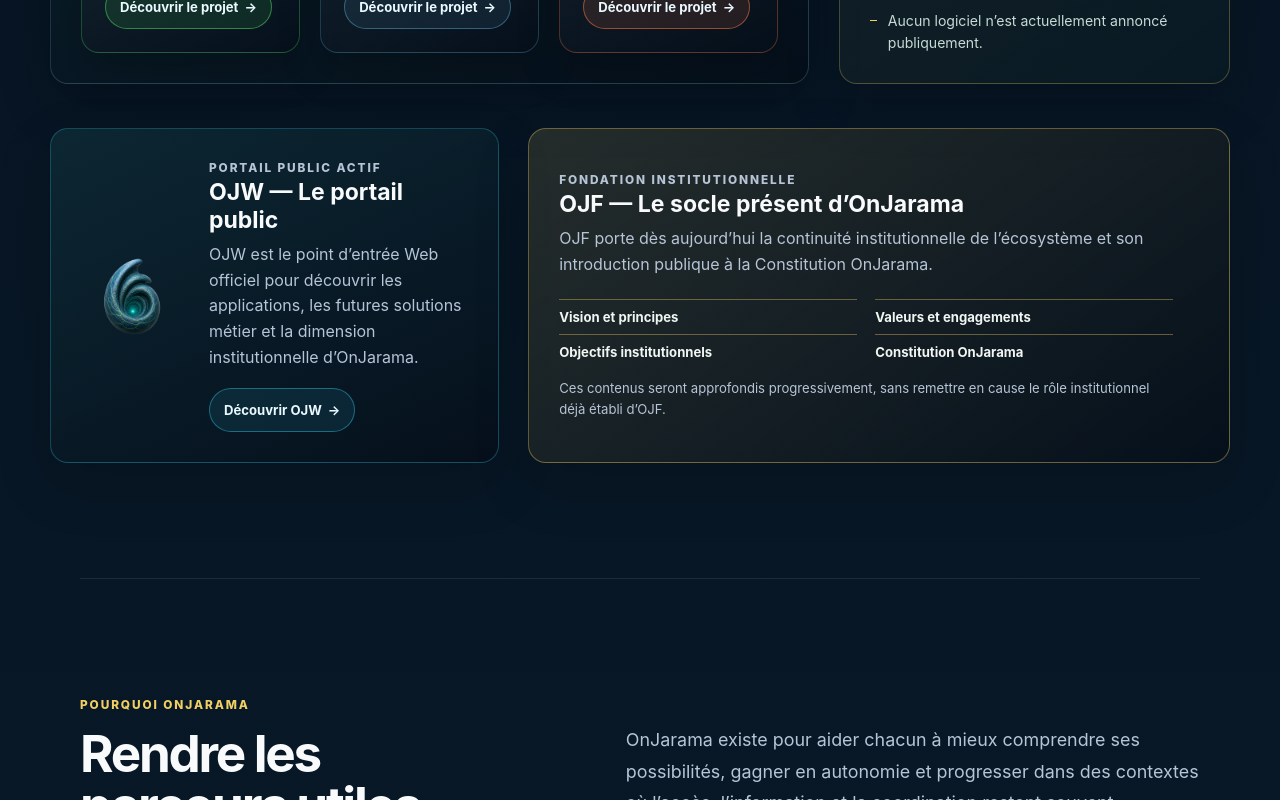
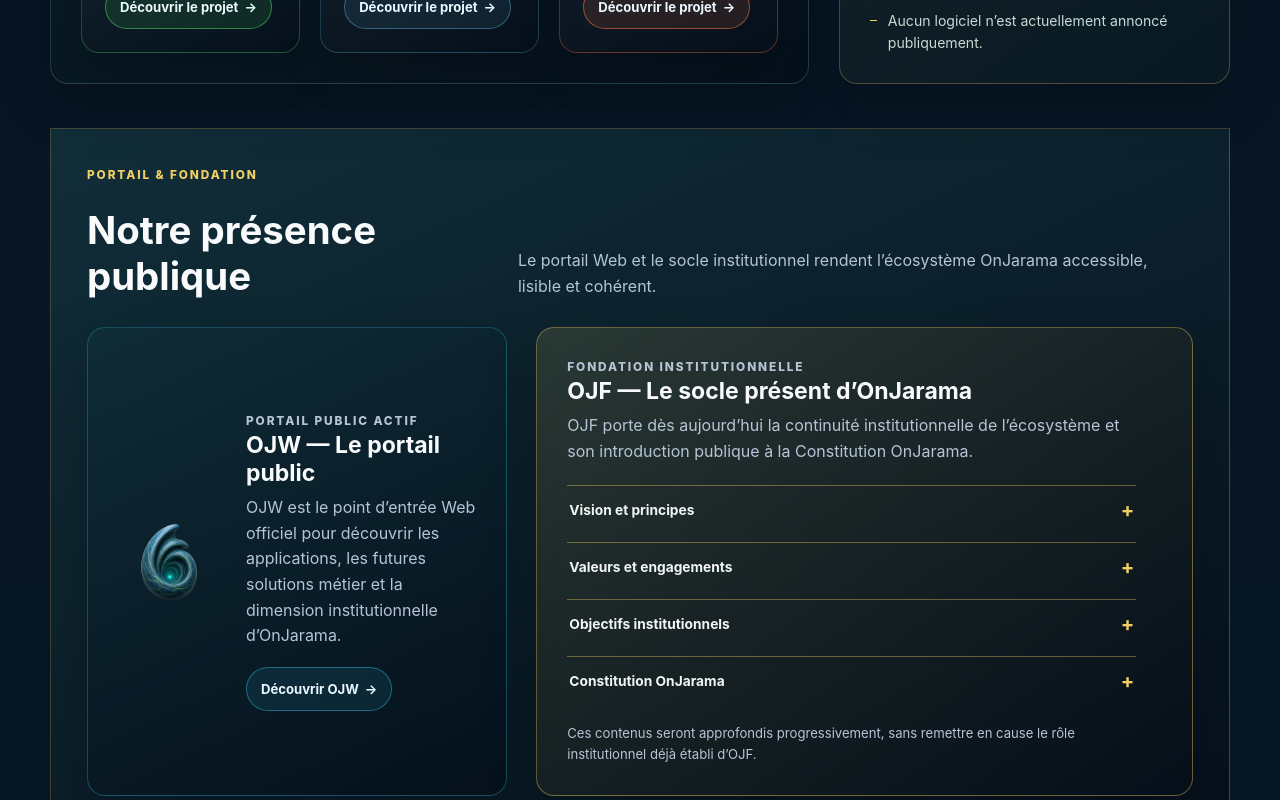
Before and after one commit to salomondiallo/OnJarama-Web, a React (Vite) app: page / in a window 1280 px wide. Shown: the part 1420-2220 px from the top of the page. Built offline with nearby package versions, Linux system fonts and the light colour scheme.

Commit message:
feat(web): unify public portal and foundation presence

```diff
--- a/package.json
+++ b/package.json
@@ -10,6 +10,7 @@
     "test:ojw:ecosystem-03-a": "node scripts/architecture/ojw-ecosystem-03-a-entity-taxonomy.test.mjs",
     "test:ojw:ecosystem-03-b": "node scripts/architecture/ojw-ecosystem-03-b-home-recomposition.test.mjs",
     "test:ojw:home-04-a": "node scripts/architecture/ojw-home-04-a-institutional-uplift.test.mjs",
+    "test:ojw:home-foundation-ux-01": "node scripts/architecture/ojw-home-foundation-ux-01.test.mjs",
     "test:ojw:public-pages-05-a1": "node scripts/architecture/ojw-public-pages-05-a1-ojw-portal-reconciliation.test.mjs",
     "test:ojw:public-pages-05-a2-a": "node scripts/architecture/ojw-public-pages-05-a2-a-availability-contract.test.mjs",
     "test:ojw:public-pages-05-a2-b": "node scripts/architecture/ojw-public-pages-05-a2-b-oja-showcase.test.mjs",
--- a/src/sections/EcosystemSection.tsx
+++ b/src/sections/EcosystemSection.tsx
@@ -1,3 +1,4 @@
+import { useState } from "react";
 import { foundationEntity, publicApplications, publicSoftware, webPortalEntity } from "../data/ecosystem";
 
 const APPLICATION_PRESENTATION: Record<string, string> = {
@@ -6,7 +7,32 @@ const APPLICATION_PRESENTATION: Record<string, string> = {
   "ojcs-connect": "ojcs",
 };
 
+const FOUNDATION_DISCLOSURES = [
+  {
+    id: "vision",
+    label: "Vision et principes",
+    content: "OJF porte la vision et les principes qui donnent une continuité institutionnelle aux initiatives OnJarama.",
+  },
+  {
+    id: "values",
+    label: "Valeurs et engagements",
+    content: "Cette section sera approfondie progressivement.",
+  },
+  {
+    id: "objectives",
+    label: "Objectifs institutionnels",
+    content: "Cette section sera approfondie progressivement.",
+  },
+  {
+    id: "constitution",
+    label: "Constitution OnJarama",
+    content: "OJF porte l’introduction publique à la Constitution OnJarama. Cette section sera approfondie progressivement.",
+  },
+] as const;
+
 export function EcosystemSection() {
+  const [openFoundationDisclosure, setOpenFoundationDisclosure] = useState<string | null>(null);
+
   return (
     <section id="ecosystem-projects" className="section ecosystem-section" aria-labelledby="ecosystem-projects-title">
       <div className="section-heading ecosystem-section__heading">
@@ -66,12 +92,18 @@ export function EcosystemSection() {
         </section>
       </div>
 
+      <section className="ecosystem-public-presence" aria-labelledby="public-presence-title">
+        <div className="ecosystem-public-presence__heading">
+          <p className="section-kicker">Portail &amp; Fondation</p>
+          <h3 id="public-presence-title">Notre présence publique</h3>
+          <p>Le portail Web et le socle institutionnel rendent l’écosystème OnJarama accessible, lisible et cohérent.</p>
+        </div>
         <div className="ecosystem-roles">
           <article className="ecosystem-role ecosystem-role--portal">
             <div className="ecosystem-role__emblem"><img src={webPortalEntity.emblem} alt={webPortalEntity.emblemAlt} width="1024" height="1024" /></div>
             <div className="ecosystem-role__content">
               <p className="section-kicker">Portail public actif</p>
-            <h3>OJW — Le portail public</h3>
+              <h4>OJW — Le portail public</h4>
               <p>OJW est le point d’entrée Web officiel pour découvrir les applications, les futures solutions métier et la dimension institutionnelle d’OnJarama.</p>
               <a className="ecosystem-role__link" href={webPortalEntity.publicPagePath}>Découvrir OJW <span aria-hidden="true">→</span></a>
             </div>
@@ -79,15 +111,34 @@ export function EcosystemSection() {
           <article className="ecosystem-role ecosystem-role--foundation">
             <div className="ecosystem-role__content">
               <p className="section-kicker">Fondation institutionnelle</p>
-            <h3>{foundationEntity.acronym} — Le socle présent d’OnJarama</h3>
+              <h4>{foundationEntity.acronym} — Le socle présent d’OnJarama</h4>
               <p>OJF porte dès aujourd’hui la continuité institutionnelle de l’écosystème et son introduction publique à la Constitution OnJarama.</p>
-            <ul className="ecosystem-foundation-pillars">
-              <li>Vision et principes</li><li>Valeurs et engagements</li><li>Objectifs institutionnels</li><li>Constitution OnJarama</li>
-            </ul>
+              <div className="ecosystem-foundation-disclosures">
+                {FOUNDATION_DISCLOSURES.map((item) => {
+                  const isOpen = openFoundationDisclosure === item.id;
+                  const panelId = `foundation-${item.id}-panel`;
+                  return (
+                    <div className={`ecosystem-foundation-disclosure${isOpen ? " is-open" : ""}`} key={item.id}>
+                      <button
+                        type="button"
+                        aria-expanded={isOpen}
+                        aria-controls={panelId}
+                        onClick={() => setOpenFoundationDisclosure(isOpen ? null : item.id)}
+                      >
+                        <span>{item.label}</span><span aria-hidden="true">{isOpen ? "−" : "+"}</span>
+                      </button>
+                      <div id={panelId} hidden={!isOpen} className="ecosystem-foundation-disclosure__panel">
+                        <p>{item.content}</p>
+                      </div>
+                    </div>
+                  );
+                })}
+              </div>
               <p className="ecosystem-role__note">Ces contenus seront approfondis progressivement, sans remettre en cause le rôle institutionnel déjà établi d’OJF.</p>
             </div>
           </article>
         </div>
       </section>
+    </section>
   );
 }
--- a/src/styles/cards.css
+++ b/src/styles/cards.css
@@ -139,26 +139,40 @@
 .ecosystem-software-editorial li{position:relative;padding-left:18px;color:#c7dad4;font-size:.88rem;line-height:1.55}
 .ecosystem-software-editorial li::before{position:absolute;left:0;top:.7em;width:7px;height:1px;background:var(--oj-gold);content:""}
 
-.ecosystem-roles { display: grid; grid-template-columns: minmax(0,.78fr) minmax(0,1.22fr); gap: clamp(18px, 2.3vw, 30px); margin-top: clamp(24px, 3.5vw, 44px); }
+.ecosystem-public-presence{margin-top:clamp(24px,3.5vw,44px);border:1px solid rgba(242,207,99,.24);border-radius:var(--oj-radius-lg);padding:clamp(20px,3vw,36px);background:linear-gradient(155deg,rgba(19,51,61,.84),rgba(5,15,26,.9))}
+.ecosystem-public-presence__heading{display:grid;grid-template-columns:minmax(0,.72fr) minmax(0,1.28fr);gap:10px clamp(24px,4vw,64px);align-items:end;margin-bottom:clamp(18px,2.5vw,28px)}
+.ecosystem-public-presence__heading .section-kicker{grid-column:1/-1}
+.ecosystem-public-presence__heading h3{margin:0;font-size:clamp(1.65rem,3vw,2.55rem)}
+.ecosystem-public-presence__heading>p:last-child{margin:0;color:var(--oj-muted);line-height:1.65}
+.ecosystem-roles { display: grid; grid-template-columns: minmax(0,.78fr) minmax(0,1.22fr); gap: clamp(18px, 2.3vw, 30px); }
 .ecosystem-role { display: grid; grid-template-columns: auto minmax(0, 1fr); gap: clamp(18px, 2vw, 28px); align-items: center; padding: clamp(20px, 2.5vw, 30px); }
 .ecosystem-role--portal { --ecosystem-accent: 41, 167, 193; border-color: rgba(41, 167, 193, .36); }
 .ecosystem-role--foundation { border-color: rgba(242, 207, 99, .38); background: linear-gradient(145deg, rgba(242, 207, 99, .13), rgba(5, 15, 26, .86)); }
 .ecosystem-role__emblem { width: clamp(86px, 8vw, 112px); aspect-ratio: 1; }
 .ecosystem-role__eyebrow { margin: 0 0 6px; color: #f2cf63; font-size: .71rem; font-weight: 800; letter-spacing: .11em; text-transform: uppercase; }
-.ecosystem-role h3 { margin: 0 0 8px; font-size: clamp(1.2rem, 1.8vw, 1.55rem); }
+.ecosystem-role h4 { margin: 0 0 8px; font-size: clamp(1.2rem, 1.8vw, 1.55rem); }
 .ecosystem-role__content > p:not(.ecosystem-role__eyebrow) { margin: 0; color: var(--oj-muted); line-height: 1.6; }
 .ecosystem-role__link { margin-top: 18px; }
-.ecosystem-foundation-pillars{display:grid;grid-template-columns:repeat(2,minmax(0,1fr));gap:9px 18px;margin:22px 0 0;padding:0;list-style:none}
-.ecosystem-foundation-pillars li{border-top:1px solid rgba(242,207,99,.38);padding-top:9px;color:#f1f6f3;font-size:.82rem;font-weight:750}
+.ecosystem-foundation-disclosures{display:grid;gap:8px;margin-top:20px}
+.ecosystem-foundation-disclosure{border-top:1px solid rgba(242,207,99,.38)}
+.ecosystem-foundation-disclosure button{display:flex;justify-content:space-between;align-items:center;width:100%;min-height:48px;border:0;padding:8px 2px;background:transparent;color:#f1f6f3;font:inherit;font-size:.86rem;font-weight:750;text-align:left;cursor:pointer}
+.ecosystem-foundation-disclosure button span:last-child{color:#f2cf63;font-size:1.25rem}
+.ecosystem-foundation-disclosure button:focus-visible{outline:3px solid #f2cf63;outline-offset:3px;border-radius:4px}
+.ecosystem-foundation-disclosure__panel{padding:14px 22px 13px 2px}
+.ecosystem-foundation-disclosure__panel p{margin:0!important;color:#c7dad4!important;font-size:.84rem;line-height:1.6}
 .ecosystem-role__note{margin-top:18px!important;font-size:.82rem}
 
 .app:has(.tree-hero.is-day) .ecosystem-territory,
 .app:has(.tree-hero.is-day) .ecosystem-role { color: #173a36; border-color: rgba(30, 88, 78, .25); background: linear-gradient(155deg, #e9e5d5, #d8e3d8 58%, #c9d9d2); box-shadow: 0 20px 46px rgba(2, 22, 28, .13); }
+.app:has(.tree-hero.is-day) .ecosystem-public-presence{color:#173a36;border-color:rgba(30,88,78,.25);background:linear-gradient(155deg,#e9e5d5,#d8e3d8 58%,#c9d9d2);box-shadow:0 20px 46px rgba(2,22,28,.13)}
+.app:has(.tree-hero.is-day) .ecosystem-public-presence__heading>p:last-child{color:#345a55}
 .app:has(.tree-hero.is-day) .ecosystem-card { color: #173a36; border-color: rgba(var(--ecosystem-accent), .38); background: linear-gradient(145deg, rgba(var(--ecosystem-accent), .16), transparent 42%), rgba(255, 255, 255, .32); box-shadow: 0 18px 38px rgba(2, 22, 28, .12); }
 .app:has(.tree-hero.is-day) .ecosystem-card__acronym { color: #173a36; }
 .app:has(.tree-hero.is-day) :is(.ecosystem-card, .ecosystem-territory, .ecosystem-role) p { color: #345a55; }
 .app:has(.tree-hero.is-day) .ecosystem-section__map dd{color:#dfece5}
-.app:has(.tree-hero.is-day) .ecosystem-foundation-pillars li{color:#173a36;border-top-color:rgba(83,119,105,.42)}
+.app:has(.tree-hero.is-day) .ecosystem-foundation-disclosure{border-top-color:rgba(83,119,105,.42)}
+.app:has(.tree-hero.is-day) .ecosystem-foundation-disclosure button{color:#173a36}
+.app:has(.tree-hero.is-day) .ecosystem-foundation-disclosure__panel p{color:#345a55!important}
 .app:has(.tree-hero.is-day) .ecosystem-software-editorial li{color:#294f4a}
 .app:has(.tree-hero.is-day) :is(.ecosystem-card__link, .ecosystem-role__link) { color: #0a4f62; }
 
@@ -174,6 +188,7 @@
   .ecosystem-section .section-heading{grid-template-columns:1fr;gap:24px}
   .ecosystem-territories,
   .ecosystem-roles { grid-template-columns: 1fr; }
+  .ecosystem-public-presence__heading{grid-template-columns:1fr}
   .ecosystem-territory--applications { order: 1; }
   .ecosystem-territory--software { order: 2; min-height: 260px; }
   .ecosystem-software-editorial { margin-top: 28px; }
@@ -192,7 +207,7 @@
   .ecosystem-card--ojcs .ecosystem-card__emblem { width: 112px; }
   .ecosystem-role { grid-template-columns: 1fr; }
   .ecosystem-role__emblem { width: 94px; }
-  .ecosystem-foundation-pillars{grid-template-columns:1fr}
+  .ecosystem-public-presence{padding:20px 14px}
 }
 
 @media (prefers-reduced-motion: reduce) {
```
Also changed, not shown: 1 other file (tests, documents, lock files or other folders). Lines whose indentation alone changed are shown as unchanged.
